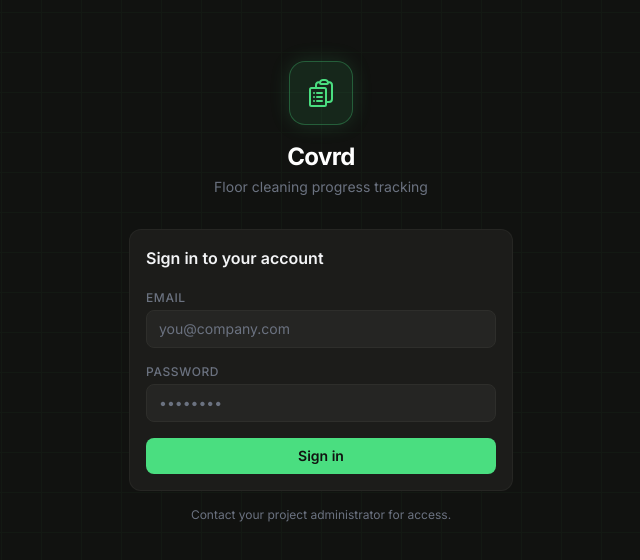
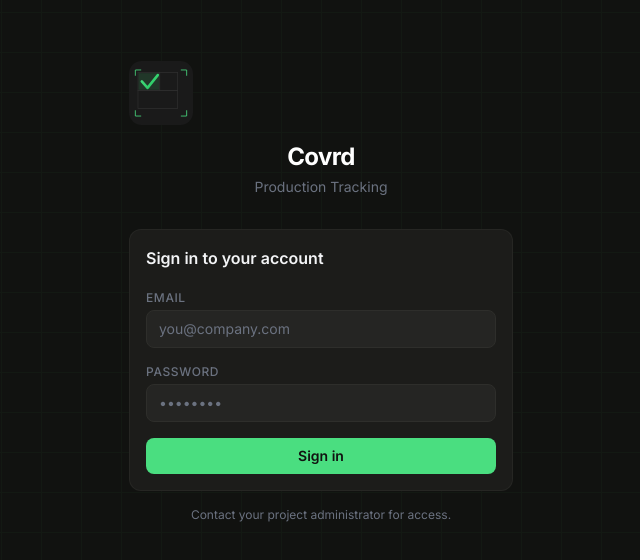
Before and after one commit to ronniec11/covrd, a React (Vite) app: page /login in a window 1280 px wide. Shown: the part 108-668 px from the top of the page, without its empty margins (319-959 px from the left). Built offline with nearby package versions, Linux system fonts and the light colour scheme.

Commit message:
update login page branding

```diff
--- a/src/pages/Login.jsx
+++ b/src/pages/Login.jsx
@@ -38,13 +38,9 @@ export default function Login() {
       <div className="w-full max-w-sm relative">
         {/* Logo */}
         <div className="text-center mb-8">
-          <div className="inline-flex items-center justify-center w-16 h-16 bg-accent/10 border border-accent/30 rounded-2xl mb-4 accent-glow">
-            <svg viewBox="0 0 24 24" fill="none" className="w-8 h-8 text-accent" stroke="currentColor" strokeWidth={1.5}>
-              <path strokeLinecap="round" strokeLinejoin="round" d="M9 12h3.75M9 15h3.75M9 18h3.75m3 .75H18a2.25 2.25 0 002.25-2.25V6.108c0-1.135-.845-2.098-1.976-2.192a48.424 48.424 0 00-1.123-.08m-5.801 0c-.065.21-.1.433-.1.664 0 .414.336.75.75.75h4.5a.75.75 0 00.75-.75 2.25 2.25 0 00-.1-.664m-5.8 0A2.251 2.251 0 0113.5 2.25H15c1.012 0 1.867.668 2.15 1.586m-5.8 0c-.376.023-.75.05-1.124.08C9.095 4.01 8.25 4.973 8.25 6.108V8.25m0 0H4.875c-.621 0-1.125.504-1.125 1.125v11.25c0 .621.504 1.125 1.125 1.125h9.75c.621 0 1.125-.504 1.125-1.125V9.375c0-.621-.504-1.125-1.125-1.125H8.25zM6.75 12h.008v.008H6.75V12zm0 3h.008v.008H6.75V15zm0 3h.008v.008H6.75V18z" />
-            </svg>
-          </div>
+          <img src="/covrd-icon.svg" alt="Covrd" className="w-16 h-16 mb-4" />
           <h1 className="text-2xl font-bold text-white tracking-tight">Covrd</h1>
-          <p className="text-muted text-sm mt-1">Floor cleaning progress tracking</p>
+          <p className="text-muted text-sm mt-1">Production Tracking</p>
         </div>
 
         {/* Card */}
```
Also changed, not shown: 1 other file (tests, documents, lock files or other folders).
